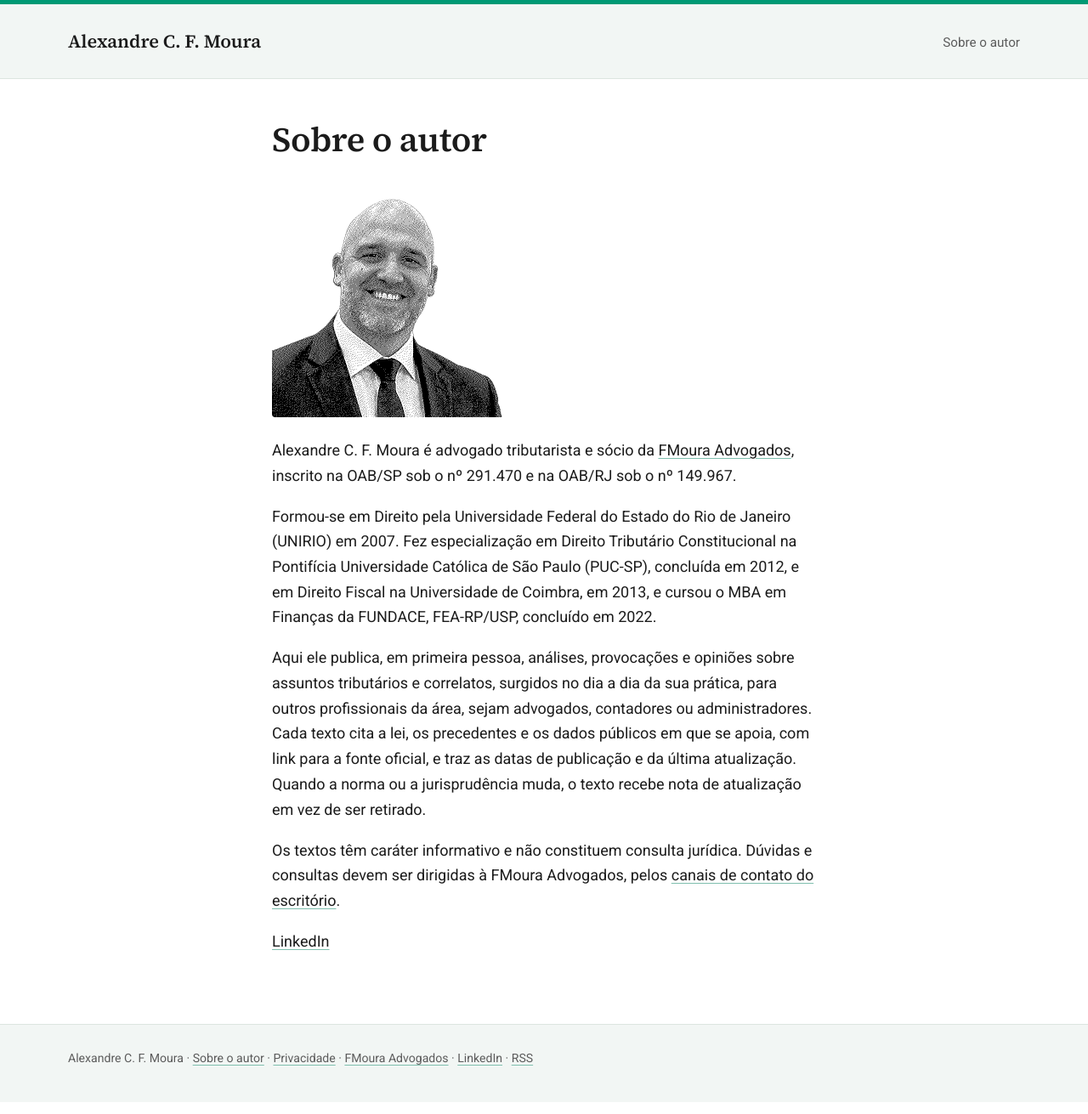
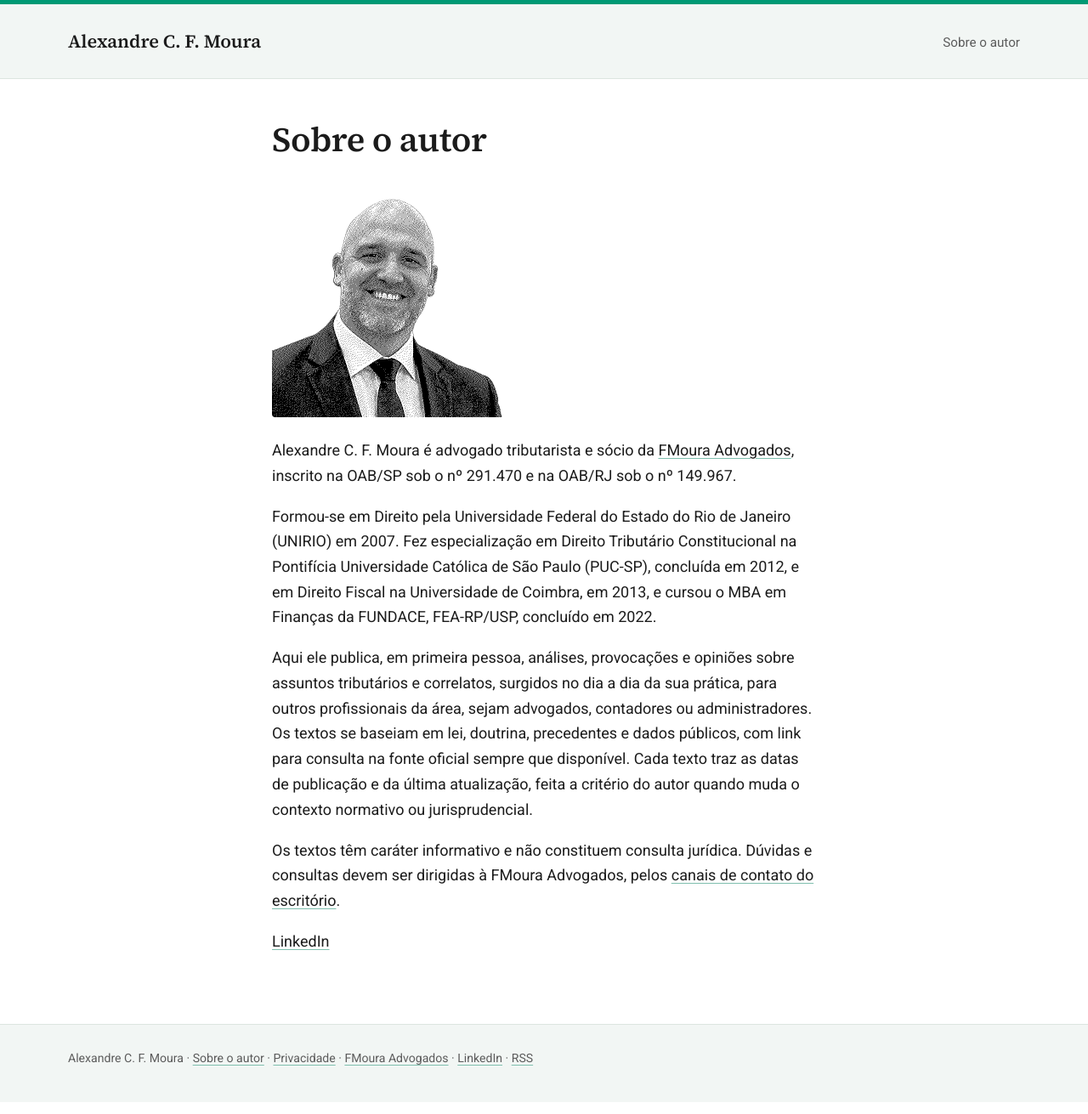
Before and after one commit to fmouraadvogados/blog, a Jekyll site: the page built from sobre.md, in a window 1280 px wide. Shown: the whole page at 85% size. Built offline with Jekyll 4.4.1, drawn with Linux system fonts in a browser that asks for light colours.

Commit message:
Sobre: terceiro paragrafo na redacao do socio (autorizado em 24/11/2026)

```diff
--- a/sobre.md
+++ b/sobre.md
@@ -14,7 +14,7 @@ Alexandre C. F. Moura é advogado tributarista e sócio da [FMoura Advogados](ht
 
 Formou-se em Direito pela Universidade Federal do Estado do Rio de Janeiro (UNIRIO) em 2007. Fez especialização em Direito Tributário Constitucional na Pontifícia Universidade Católica de São Paulo (PUC-SP), concluída em 2012, e em Direito Fiscal na Universidade de Coimbra, em 2013, e cursou o MBA em Finanças da FUNDACE, FEA-RP/USP, concluído em 2022.
 
-Aqui ele publica, em primeira pessoa, análises, provocações e opiniões sobre assuntos tributários e correlatos, surgidos no dia a dia da sua prática, para outros profissionais da área, sejam advogados, contadores ou administradores. Cada texto cita a lei, os precedentes e os dados públicos em que se apoia, com link para a fonte oficial, e traz as datas de publicação e da última atualização. Quando a norma ou a jurisprudência muda, o texto recebe nota de atualização em vez de ser retirado.
+Aqui ele publica, em primeira pessoa, análises, provocações e opiniões sobre assuntos tributários e correlatos, surgidos no dia a dia da sua prática, para outros profissionais da área, sejam advogados, contadores ou administradores. Os textos se baseiam em lei, doutrina, precedentes e dados públicos, com link para consulta na fonte oficial sempre que disponível. Cada texto traz as datas de publicação e da última atualização, feita a critério do autor quando muda o contexto normativo ou jurisprudencial.
 
 Os textos têm caráter informativo e não constituem consulta jurídica. Dúvidas e consultas devem ser dirigidas à FMoura Advogados, pelos [canais de contato do escritório](https://fmouraadvogados.com/#contato).
 
```
